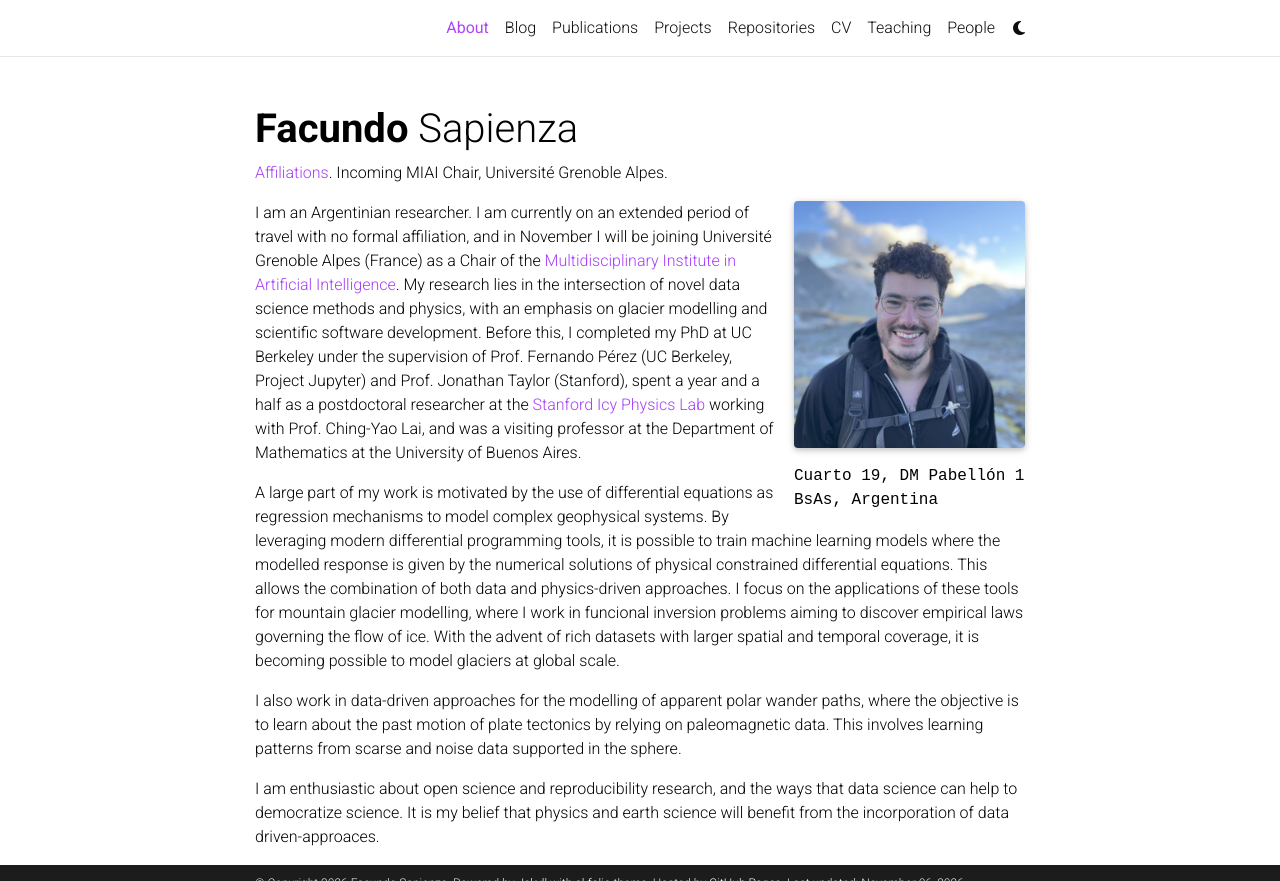
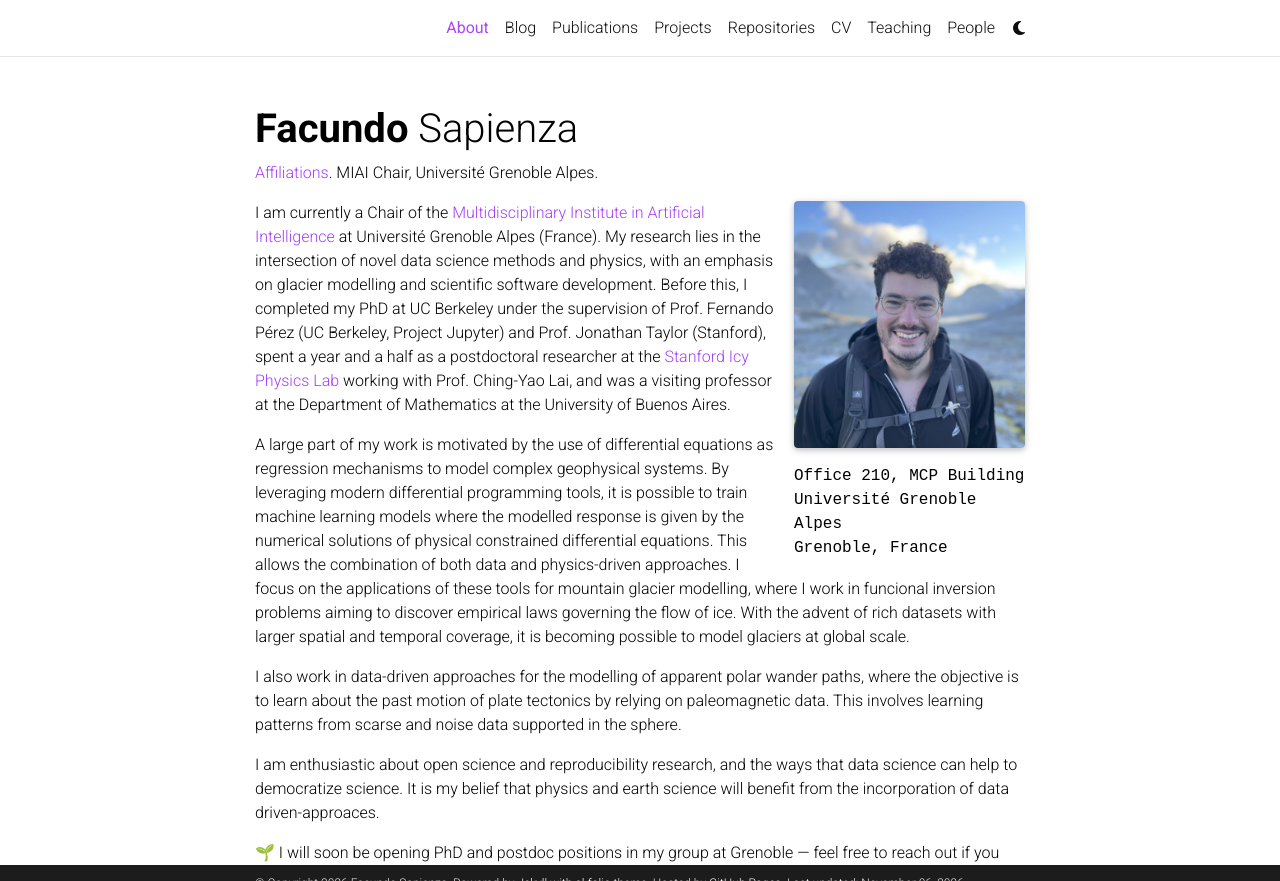
Before and after one commit to facusapienza21/facusapienza21.github.io, a Jekyll site: the page built from _pages/about.md, in a window 1280 px wide and 900 px high, cut to the strip 0-881 px from the top of the window. Built offline with Jekyll 4.4.1, drawn with Linux system fonts in a browser that asks for light colours; full-size pictures stand in for the smaller copies a plugin makes; emoji names are drawn with the system emoji font; some web fonts are replaced; comment, search, counter and statistics services are not loaded; a style sheet for code colours, icons or effects is not loaded.

Commit message:
update info

```diff
--- a/_pages/about.md
+++ b/_pages/about.md
@@ -2,16 +2,16 @@
 layout: about
 title: About
 permalink: /
-subtitle: <a href='#'>Affiliations</a>. Incoming MIAI Chair, Université Grenoble Alpes.
+subtitle: <a href='#'>Affiliations</a>. MIAI Chair, Université Grenoble Alpes.
 
 profile:
   align: right
   image: prof_pic.jpg
   image_circular: false # crops the image to make it circular
   more_info: >
-    <p>Cuarto 19, DM</p>
-    <p>Pabellón 1</p>
-    <p>BsAs, Argentina</p>
+    <p>Office 210, MCP Building</p>
+    <p>Université Grenoble Alpes</p>
+    <p>Grenoble, France</p>
 
 news: true              # includes a list of news items
 latest_posts: false     # includes a list of the newest posts
@@ -19,8 +19,7 @@
 social: true            # includes social icons at the bottom of the page
 ---
 
-I am an Argentinian researcher.
-I am currently on an extended period of travel with no formal affiliation, and in November I will be joining Université Grenoble Alpes (France) as a Chair of the [Multidisciplinary Institute in Artificial Intelligence](https://miai-cluster.univ-grenoble-alpes.fr/miai-cluster/home-miai-1579890.kjsp?RH=6071747120751415).
+I am currently a Chair of the [Multidisciplinary Institute in Artificial Intelligence](https://miai-cluster.univ-grenoble-alpes.fr/miai-cluster/home-miai-1579890.kjsp?RH=6071747120751415) at Université Grenoble Alpes (France).
 My research lies in the intersection of novel data science methods and physics, with an emphasis on glacier modelling and scientific software development.
 Before this, I completed my PhD at UC Berkeley under the supervision of Prof. Fernando Pérez (UC Berkeley, Project Jupyter) and Prof. Jonathan Taylor (Stanford), spent a year and a half as a postdoctoral researcher at the [Stanford Icy Physics Lab](https://icyphysics.stanford.edu/) working with Prof. Ching-Yao Lai, and was a visiting professor at the Department of Mathematics at the University of Buenos Aires.
 
```
Also changed, not shown: _data/cv.yml (+6 -1 lines).
